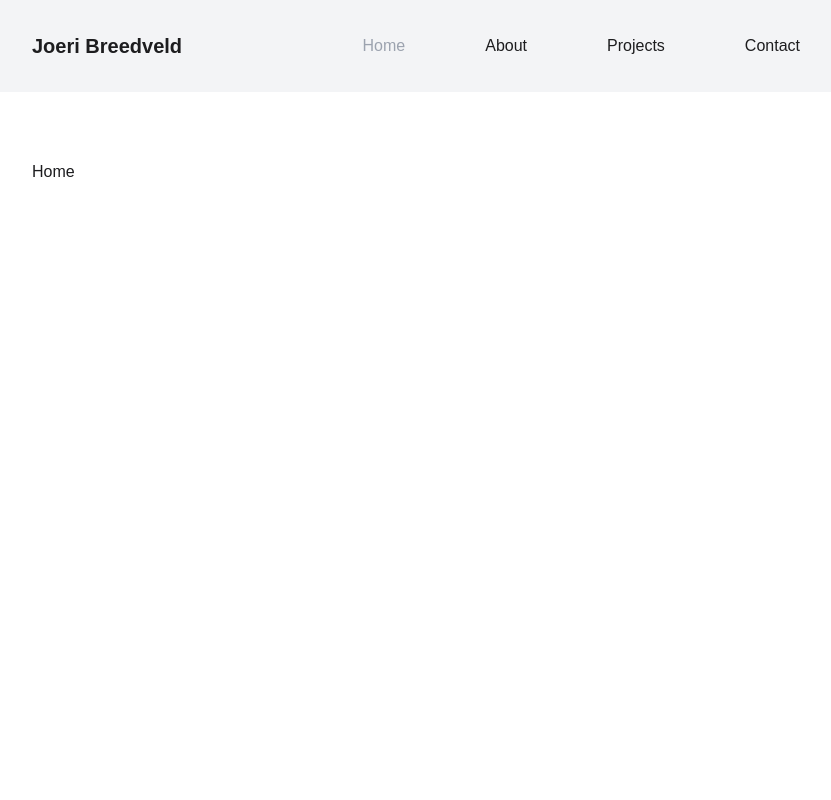
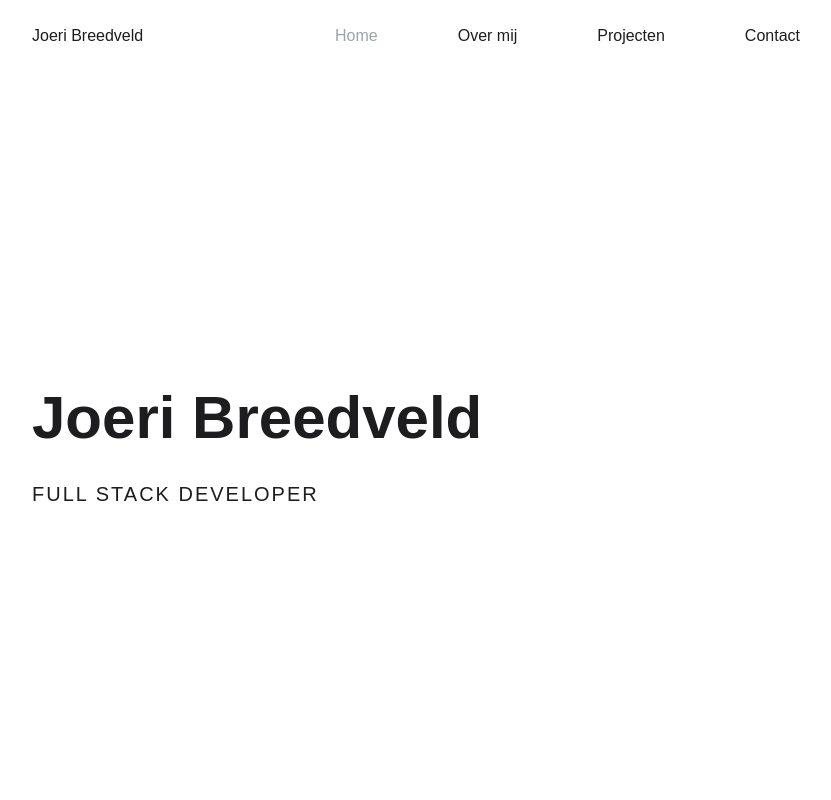
Before and after one commit to joeribreedveld/portfolio-website-v4, a Next.js app: page / in a window 1280 px wide. Shown: the top 800 px of the page, without its empty margins (224-1055 px from the left). Built offline with nearby package versions, Linux system fonts and the light colour scheme.

Commit message:
feat(home): make home page, install react-icons, make button tailwindcss component, set page-padding-y per component not on layout, navbar links language change and import montserrat font

```diff
--- a/components/Layout.tsx
+++ b/components/Layout.tsx
@@ -20,7 +20,7 @@ function Layout({ children }: LayoutProps) {
 			<header>
 				<Navbar />
 			</header>
-			<main className='min-h-screen page-padding-y'>{children}</main>
+			<main className='min-h-screen'>{children}</main>
 			<footer className='page-padding-x py-8 bg-gray-700 text-white'>
 				<Footer />
 			</footer>
--- a/components/Navbar.tsx
+++ b/components/Navbar.tsx
@@ -8,8 +8,8 @@ function Navbar() {
 
 	return (
 		<>
-			<nav className='fixed page-padding-x flex justify-between w-full py-8 items-center bg-gray-100'>
-				<h3 onClick={() => router.push("/")} className='text-xl font-bold hover:cursor-pointer'>
+			<nav className='fixed page-padding-x flex justify-between w-full py-6 items-center bg-white'>
+				<h3 onClick={() => router.push("/")} className='hover:cursor-pointer border-black'>
 					Joeri Breedveld
 				</h3>
 				<ul className='flex navbar-gap items-center'>
@@ -20,12 +20,12 @@ function Navbar() {
 					</li>
 					<li>
 						<Link href='/about'>
-							<a className={router.pathname == "/about" ? "text-gray-400 hover:cursor-default" : ""}>About</a>
+							<a className={router.pathname == "/about" ? "text-gray-400 hover:cursor-default" : ""}>Over mij</a>
 						</Link>
 					</li>
 					<li>
 						<Link href='/projects'>
-							<a className={router.pathname == "/projects" ? "text-gray-400 hover:cursor-default" : ""}>Projects</a>
+							<a className={router.pathname == "/projects" ? "text-gray-400 hover:cursor-default" : ""}>Projecten</a>
 						</Link>
 					</li>
 					<li>
--- a/package.json
+++ b/package.json
@@ -11,7 +11,8 @@
   "dependencies": {
     "next": "12.2.0",
     "react": "18.2.0",
-    "react-dom": "18.2.0"
+    "react-dom": "18.2.0",
+    "react-icons": "^4.4.0"
   },
   "devDependencies": {
     "@types/node": "18.0.1",
--- a/pages/about.tsx
+++ b/pages/about.tsx
@@ -4,7 +4,7 @@ import type { NextPage } from "next"
 // Functions
 const About: NextPage = () => {
 	return (
-		<div className='page-padding-x'>
+		<div className='page-padding-x page-padding-y'>
 			<p>About</p>
 		</div>
 	)
--- a/pages/contact.tsx
+++ b/pages/contact.tsx
@@ -4,7 +4,7 @@ import type { NextPage } from "next"
 // Functions
 const Contact: NextPage = () => {
 	return (
-		<div className='page-padding-x'>
+		<div className='page-padding-x page-padding-y'>
 			<p>Contact</p>
 		</div>
 	)
--- a/pages/index.tsx
+++ b/pages/index.tsx
@@ -1,11 +1,14 @@
 // Imports
 import type { NextPage } from "next"
+import { FaGithub, FaLinkedin } from "react-icons/fa"
+import { AiFillMail } from "react-icons/ai"
 
 // Functions
 const Home: NextPage = () => {
 	return (
-		<div className='page-padding-x'>
-			<p>Home</p>
+		<div className='page-padding-x page-padding-y justify-center h-screen flex flex-col'>
+			<h1 className='text-6xl pb-8 font-bold'>Joeri Breedveld</h1>
+			<h3 className='text-xl tracking-widest'>FULL STACK DEVELOPER</h3>
 		</div>
 	)
 }
--- a/pages/projects.tsx
+++ b/pages/projects.tsx
@@ -4,7 +4,7 @@ import type { NextPage } from "next"
 // Functions
 const Projects: NextPage = () => {
 	return (
-		<div className='page-padding-x'>
+		<div className='page-padding-x page-padding-y'>
 			<p>Projects</p>
 		</div>
 	)
--- a/styles/globals.css
+++ b/styles/globals.css
@@ -1,5 +1,5 @@
 /* Fonts */
-@import url('https://fonts.googleapis.com/css2?family=Roboto+Mono:ital,wght@0,100;0,200;0,300;0,400;0,500;0,600;0,700;1,100;1,200;1,300;1,400;1,500;1,600;1,700&family=Roboto:ital,wght@0,100;0,300;0,400;0,700;0,900;1,100;1,300;1,400;1,500;1,700;1,900&display=swap');
+@import url('https://fonts.googleapis.com/css2?family=Montserrat:ital,wght@0,100;0,200;0,300;0,400;0,500;0,600;0,700;0,800;0,900;1,100;1,200;1,300;1,400;1,500;1,600;1,700;1,800;1,900&family=Roboto+Mono:ital,wght@0,100;0,200;0,300;0,400;0,500;0,600;0,700;1,100;1,200;1,300;1,400;1,500;1,600;1,700&family=Roboto:ital,wght@0,100;0,300;0,400;0,700;0,900;1,100;1,300;1,400;1,500;1,700;1,900&display=swap');
 
 /* Tailwind */
 @tailwind base;
@@ -21,6 +21,12 @@
     }
 }
 
+@layer components {
+    .button {
+        @apply bg-gradient-to-r from-cyan-500 to-blue-500 py-3 px-8 w-fit rounded-xl font-bold text-white
+    }
+}
+
 
 /* Apply */
 html {
--- a/tailwind.config.js
+++ b/tailwind.config.js
@@ -8,6 +8,7 @@ module.exports = {
 				serif: ["serif", "Roboto"],
 				sans: ["sans-serif", "Roboto"],
 				mono: ["monospace", "Roboto Mono"],
+				mont: ["sans-serif", "Montserrat"],
 			},
 			colors: {
 				black: "#1D1D1F",
```
Also changed, not shown: 1 other file (tests, documents, lock files or other folders).
